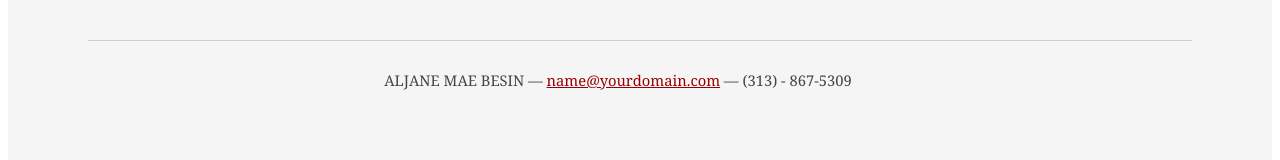
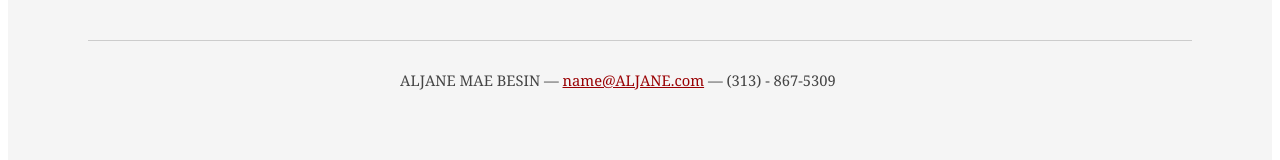
Before and after one commit to aljanemae19/aljanemae19.github.io, a plain HTML site: page index.html in a window 1280 px wide. Shown: the part 2481-2641 px from the top of the page. Drawn offline with Linux system fonts and the light colour scheme; a small style sheet from the web is missing.

Commit message:
updated index.html

```diff
--- a/index.html
+++ b/index.html
@@ -154,7 +154,7 @@
 		</div><!--// bd -->
 
 		<div id="ft">
-			<p>ALJANE MAE BESIN &mdash; <a href="mailto:name@yourdomain.com">name@yourdomain.com</a> &mdash; (313) - 867-5309</p>
+			<p>ALJANE MAE BESIN &mdash; <a href="mailto:name@ALJANE.com">name@ALJANE.com</a> &mdash; (313) - 867-5309</p>
 		</div><!--// footer -->
 
 	</div><!-- // inner -->
```
